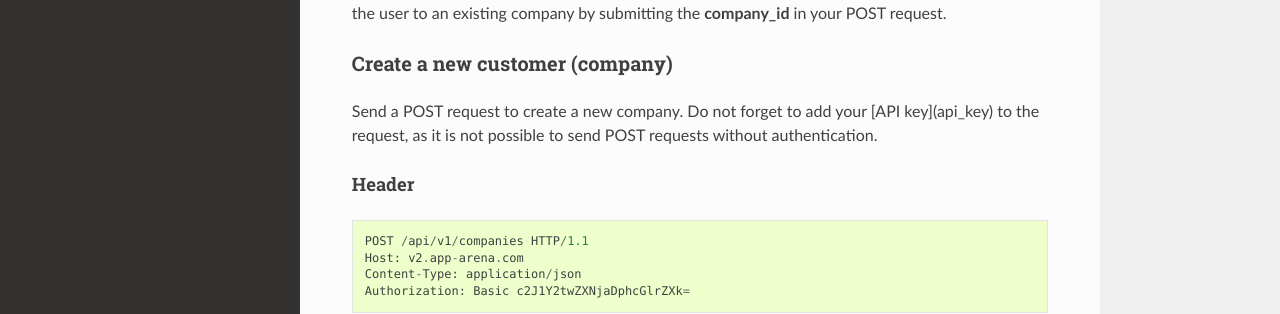
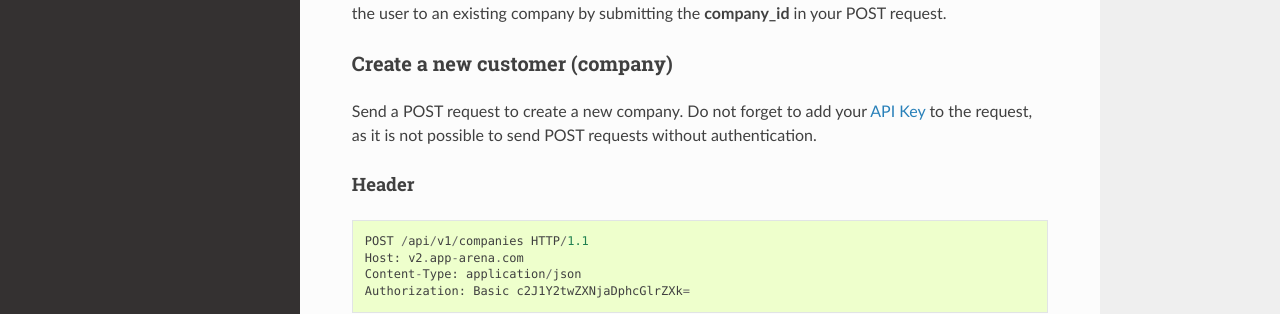
Before and after one commit to apparena/docs, a Sphinx documentation site: the page built from docs/integration/index.rst, in a window 1280 px wide and 900 px high. Shown: the part 411-725 px from the top of the window. Built offline with Sphinx 7.4.7 and the Read the Docs theme 2.0.0, drawn with Linux system fonts in a browser that asks for light colours.

```diff
--- a/docs/integration/index.rst
+++ b/docs/integration/index.rst
@@ -2,9 +2,9 @@ Integration guide
 =================
 
 .. note:: Before you can integrate App-Arena to your systems backend, you have to generate an API key.
-          Once you got it, you can start requesting our `API <api/index.html>`_.
+          Once you got it, you can start requesting our `API <../api/index.html>`_.
 
-To make it easy here are some examples for an integration. All requests are available in a `POSTman <postman.html>`_.
+To make it easy here are some examples for an integration. All requests are available in a `POSTman <../postman.html>`_.
 
 Szenario 1: Create a new customer
 ------------------------------------
@@ -15,7 +15,7 @@ a company or assign the user to an existing company by submitting the **company_
 Create a new customer (company)
 ~~~~~~~~~~~~~~~~~~~~~~~~~~~~~~~
 
-Send a POST request to create a new company. Do not forget to add your [API key](api_key) to the request,
+Send a POST request to create a new company. Do not forget to add your `API Key <../api/apikey.html>`_ to the request,
 as it is not possible to send POST requests without authentication.
 
 Header
```
